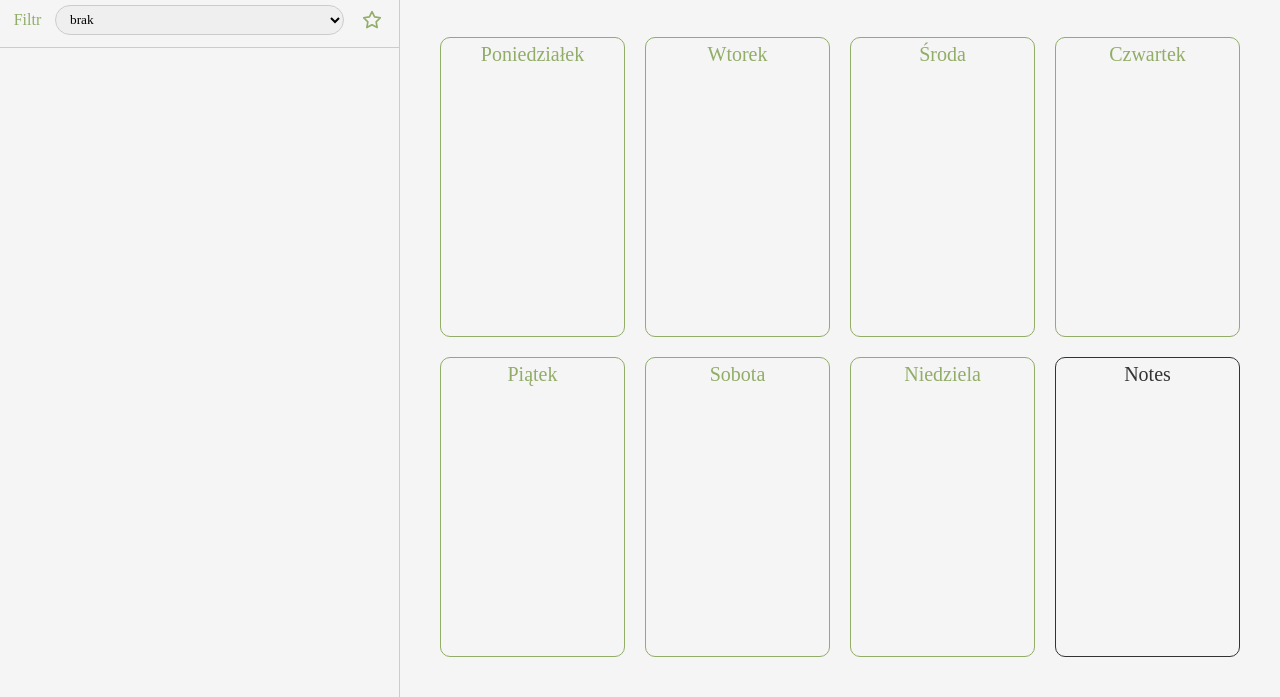
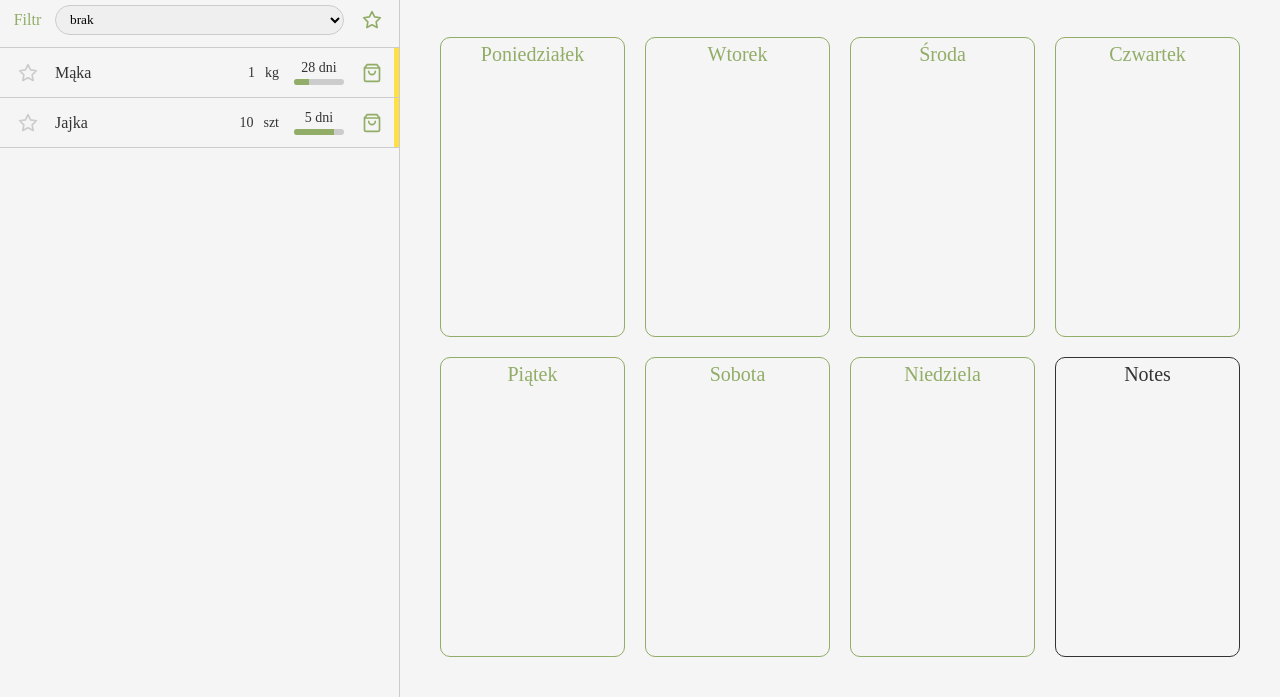
Before and after one commit to niziolowski/FOODini, a website built with Parcel: page index.html in a window 1280 px wide. Shown: the part 103-800 px from the top of the page. Built offline with nearby package versions, Linux system fonts and the light colour scheme.

Commit message:
polishing changes

```diff
--- a/index.html
+++ b/index.html
@@ -79,7 +79,7 @@
 
     <aside class="sidebar">
       <header class="sidebar__tabs">
-        <button class="sidebar__tabs__tab active">
+        <button class="sidebar__tabs__tab active ">
           Spiżarnia
         </button>
         <button class="sidebar__tabs__tab">
@@ -108,7 +108,46 @@
           </button>
         </div>
       </section>
-      <section class=""></section>
+      <ul class="sidebar-content">
+        <li class="list-item-storage">
+          <button class="list-item-storage__btn-bookmark btn-icon small">
+            <i data-feather="star"></i>
+          </button>
+          <a class="list-item-storage__title">Mąka</a>
+          <div class="list-item-storage__amount">1</div>
+          <div class="list-item-storage__unit">kg</div>
+          <div class="list-item-storage__expiry">
+            <div class="expiry-days-left">28 dni</div>
+            <div class="expiry-indicator">
+              <div class="expiry-indicator__bar" style="width: 30%; background: var(--accent-color)"></div>
+            </div>
+          </div>
+          <button class="btn-icon small">
+            <i data-feather="shopping-bag"></i>
+          </button>
+          <div class="list-item-storage__tag"></div>
+
+        </li>
+        <li class="list-item-storage">
+          <button class="list-item-storage__btn-bookmark btn-icon small">
+            <i data-feather="star"></i>
+          </button>
+          <a class="list-item-storage__title">Jajka</a>
+          <div class="list-item-storage__amount">10</div>
+          <div class="list-item-storage__unit">szt</div>
+          <div class="list-item-storage__expiry">
+            <div class="expiry-days-left">5 dni</div>
+            <div class="expiry-indicator">
+              <div class="expiry-indicator__bar" style="width: 80%; background: var(--accent-color)"></div>
+            </div>
+          </div>
+          <button class="btn-icon small">
+            <i data-feather="shopping-bag"></i>
+          </button>
+          <div class="list-item-storage__tag"></div>
+
+        </li>
+      </ul>
     </aside>
     <aside class="shopping-list">
       <div class="shopping-list-header">
--- a/src/style.css
+++ b/src/style.css
@@ -431,6 +431,69 @@ h2 {
   border: 1px solid var(--grey-color);
 }
 
+/* § SIDEBAR CONTENT */
+
+/* Storage */
+.list-item-storage {
+  position: relative;
+  display: flex;
+  justify-content: space-between;
+  align-items: center;
+  height: 50px;
+  padding: 10px;
+  column-gap: 10px;
+  color: var(--font-color);
+  border-bottom: 1px solid var(--grey-color);
+  font-size: 0.7rem;
+}
+
+.list-item-storage__btn-bookmark svg {
+  color: var(--grey-color);
+}
+
+.list-item-storage__title {
+  flex: 1;
+  font-size: 0.8rem;
+}
+
+.list-item-storage__amount {
+}
+
+.list-item-storage__unit {
+  margin-right: 5px;
+}
+
+.list-item-storage__expiry {
+  display: flex;
+  flex-direction: column;
+  align-items: center;
+  row-gap: 3px;
+  width: 50px;
+}
+
+.expiry-days-left {
+}
+
+.expiry-indicator {
+  width: 100%;
+  height: 6px;
+  border-radius: 3px;
+  overflow: hidden;
+  background-color: var(--grey-color);
+}
+
+.expiry-indicator__bar {
+  height: 100%;
+}
+
+.list-item-storage__tag {
+  position: absolute;
+  right: 0;
+  width: 5px;
+  height: 100%;
+  background-color: var(--tag-1-color);
+}
+
 /* § UNIVERSAL STYLES */
 
 /* Btn */
```
